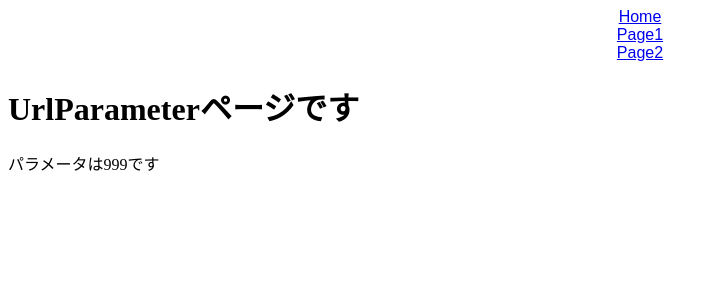
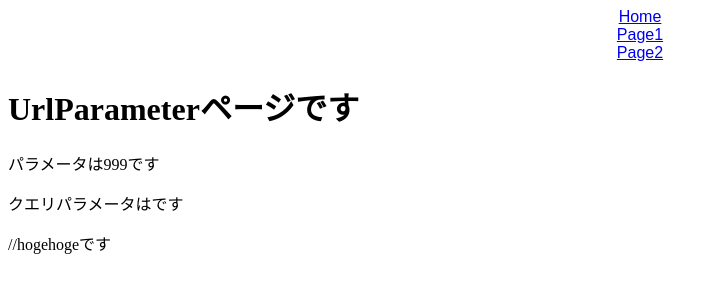
Before and after one commit to TOMOYAITO0726/react-router, a React (Create React App) app: page /page2/999 in a window 1280 px wide. Shown: the top 300 px of the page, without its empty margins (0-718 px from the left). Built offline with nearby package versions, Linux system fonts and the light colour scheme.

Commit message:
stateを渡すページ遷移

```diff
--- a/src/Page1.jsx
+++ b/src/Page1.jsx
@@ -1,10 +1,12 @@
 import { Link } from "react-router-dom";
 
 export const Page1 = () => {
+  const arr = [...Array(100).keys()];
+  console.log(arr);
     return (
       <div>
         <h1>Page1ページです</h1>
-        <Link to="/page1/detailA">DetailA</Link>
+        <Link to={{ pathname:"/page1/detailA", state: arr}}>DetailA</Link> {/*オブジェクトとしてpathnameを設定 */}
         <br />
         <Link to="/page1/detailB">DetailB</Link>
       </div>
--- /dev/null
+++ b/src/Page1DetailA.jsx
@@ -0,0 +1,10 @@
+import { useLocation } from "react-router-dom/cjs/react-router-dom.min";
+export const Page1DetailA = () => {
+  const{ state }  = useLocation();
+  console.log(state);
+  return (
+      <div>
+        <h1>Page1DetailAページです</h1>
+      </div>
+    );
+  };
--- a/src/Page2.jsx
+++ b/src/Page2.jsx
@@ -5,6 +5,8 @@ export const Page2 = () => {
       <div>
         <h1>Page2ページです</h1>
         <Link to="/page2/999">URL Parameter</Link>
+        <br />
+        <Link to="/page2/999?name=hogehoge">Query Parameter</Link>
       </div>
     );
   };
--- a/src/PageDetailA.jsx
+++ /dev/null
@@ -1,7 +0,0 @@
-export const Page1DetailA = () => {
-    return (
-      <div>
-        <h1>Page1DetailAページです</h1>
-      </div>
-    );
-  };
--- a/src/UrlParameter.jsx
+++ b/src/UrlParameter.jsx
@@ -1,11 +1,17 @@
 import { useParams  } from "react-router-dom"
+import { useLocation } from "react-router-dom/cjs/react-router-dom.min";
 
 export const UrlParameter = () => {
-    const { id } = useParams();
+    const { id } = useParams();//100
+    const { search } = useLocation();//?name=hogehoge
+    const query = new URLSearchParams(search);//クエリパラメータを扱うための便利なメソッドを提供してくれる
+    console.log(query);
+    console.log(search);
     return (
       <div>
         <h1>UrlParameterページです</h1>
         <p>パラメータは{id}です</p>
+        <p>クエリパラメータは{query.get("name")}です</p>//hogehogeです
       </div>
     );
   };
--- a/src/router/Page1Routes.jsx
+++ b/src/router/Page1Routes.jsx
@@ -1,6 +1,6 @@
 import { Page1 } from "../Page1";
-import { Page1DetailA } from "../PageDetailA";
-import { Page1DetailB } from "../PageDetailB";
+import { Page1DetailA } from "../Page1DetailA";
+import { Page1DetailB } from "../Page1DetailB";
 
 export const page1Routes = [
     {
```
Also changed, not shown: src/Page1DetailB.jsx (renamed from src/PageDetailB.jsx).
